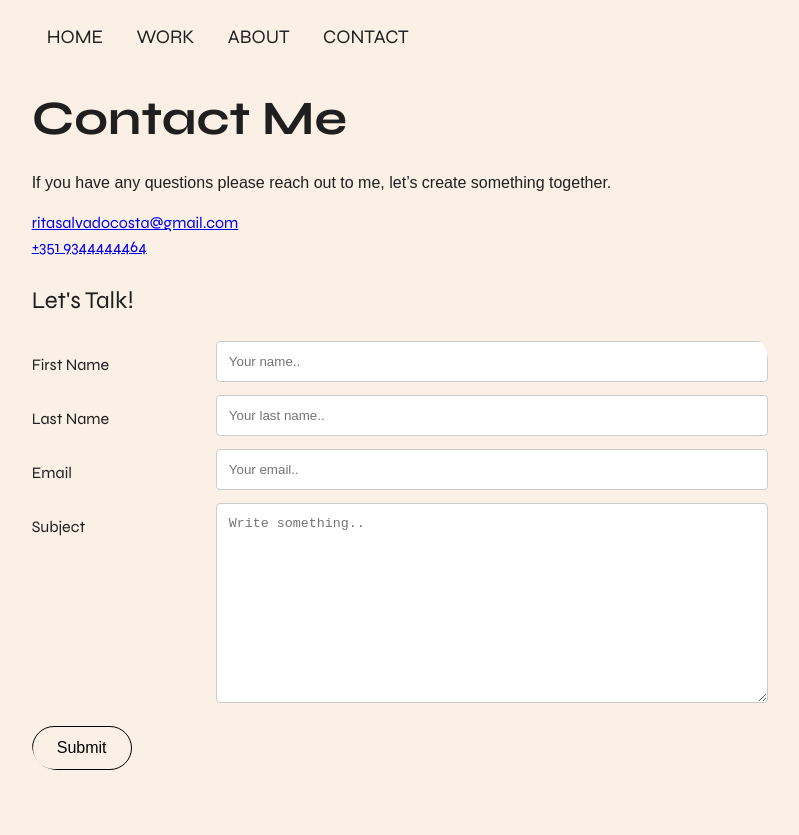
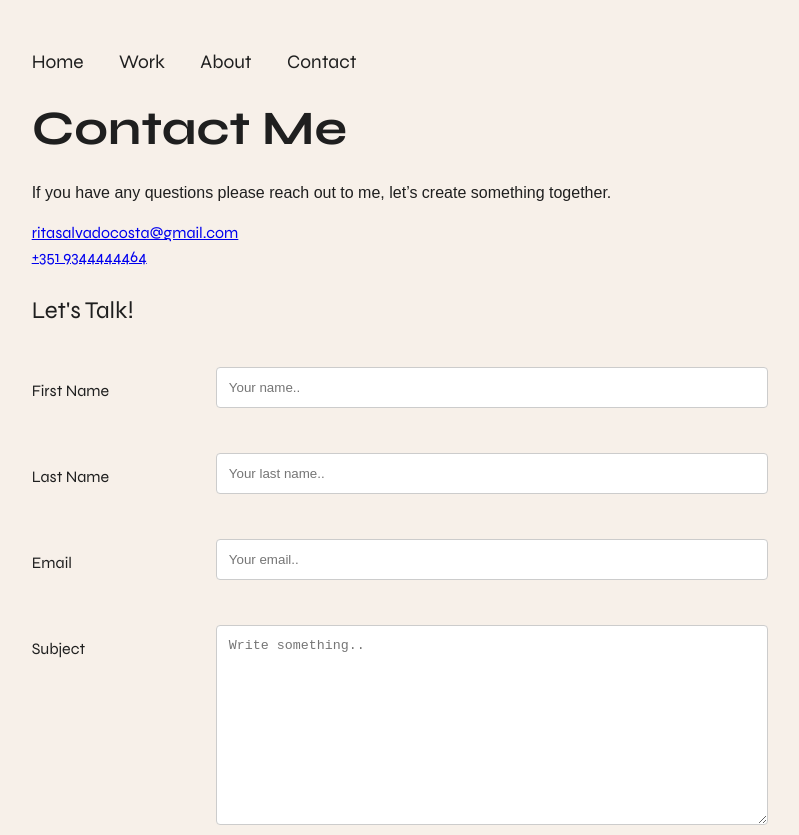
Before and after one commit to 61rita/projeto, an Astro site: page /contact in a window 1280 px wide. Shown: the top 835 px of the page, without its empty margins (240-1039 px from the left). Built offline with nearby package versions, Linux system fonts and the light colour scheme; Astro itself is replaced by a stand-in of ours; a web font is replaced by a local one.

Commit message:
Mediaqueries and tiny details

```diff
--- a/src/pages/contact.astro
+++ b/src/pages/contact.astro
@@ -14,7 +14,7 @@ const pageTitle = "Contact Me";
 
     <h2>Let's Talk!</h2>
 
-    <div class="container">
+    <div class="container-2">
         <form action="/action_page.php">
             <div class="row">
                 <div class="col-25">
--- a/src/styles/global.css
+++ b/src/styles/global.css
@@ -33,7 +33,7 @@
 
   :root {
     --black: #1f1f1f;
-    --white: #faf0e6;
+    --white: #f7f0e9;
   }
 
   html {
@@ -181,12 +181,12 @@
     flex-direction: row;
     flex-wrap: wrap;
     justify-content: space-between;
+    margin-top: 2rem;
   }
 
   .row img {
     display: flex;
     border-radius: 25px;
-    box-shadow: 0px 5px 15px -5px #000;
   }
 
   .column {
@@ -206,6 +206,7 @@
     overflow: hidden;
     border-radius: 25px;
     width: 100%;
+    box-shadow: 0px 5px 15px -5px #000;
   }
 
   .container img {
@@ -219,7 +220,7 @@
     left: 0;
     height: 100%;
     width: 100%;
-    padding: 2.5rem;
+    padding: 1.5rem;
     display: flex;
     flex-direction: column;
     justify-content: center;
@@ -230,11 +231,12 @@
   }
 
   .caption h3 {
+    font-size: 18px;
     margin: 0;
   }
 
   .caption p {
-    font-size: 14px;
+    font-size: 10px;
   }
 
   .container:hover .caption {
@@ -248,7 +250,7 @@
     left: 0;
     height: 100%;
     width: 100%;
-    padding: 4rem;
+    padding: 2rem;
     display: flex;
     flex-direction: column;
     justify-content: center;
@@ -260,11 +262,11 @@
 
   .caption-2 h3 {
     margin: 0;
-    font-size: 2.7rem;
+    font-size: 28px;
   }
 
   .caption-2 p {
-    font-size: 18px;
+    font-size: 14px;
   }
 
   .container:hover .caption-2 {
@@ -339,6 +341,7 @@
     content: 'WORDS';
     color: var(--black);
     animation: word-switch 5s infinite;
+    font-weight: 700;
   }
 
   @keyframes word-switch {
@@ -394,21 +397,21 @@
   .hamburger {
     padding-right: 20px;
     cursor: pointer;
+    margin-top: 1rem;
+    margin-bottom: 1rem;
   }
 
   .hamburger .line {
     display: block;
-    width: 40px;
+    width: 30px;
     height: 5px;
-    margin-bottom: 7px;
+    margin-bottom: 5px;
     background-color: var(--black);
     border-radius: 25px;
   }
 
   .nav-links {
     width: 100%;
-    top: 5rem;
-    left: 48px;
     display: none;
   }
 
@@ -416,8 +419,8 @@
     display: block;
     text-decoration: none;
     font-size: 1.2rem;
-    text-transform: uppercase;
     color: var(--black);
+    margin-top: 0.5rem;
   }
 
   .nav-links a:hover,
@@ -434,7 +437,6 @@
   }
 
   /* footer */
-
   h1.firsttitle {
     text-align: center;
     font-size: 1rem;
@@ -483,22 +485,51 @@
 
   @media (min-width: 600px){
 
+  /* nav styles */
   .nav-links {
-      display: block;
+    display:block;
     position: static;
     width: auto;
     background: none;
+    margin-top: 2rem;
   }
 
   .nav-links a {
     display: inline-block;
-      padding: 15px;
+    margin-right: 2rem;
   }
 
   .hamburger {
     display: none;
   }
 
+  /* work */
+  .caption {
+    padding: 2.5rem;
+  }
+
+  .caption h3 {
+    margin: 0;
+  }
+
+  .caption p {
+    font-size: 14px;
+  }
+
+  .caption-2 {
+    padding: 4rem;
+  }
+
+  .caption-2 h3 {
+    margin: 0;
+    font-size: 2.7rem;
+  }
+
+  .caption-2 p {
+    font-size: 18px;
+  }
+
+  /*contact*/
   input[type=submit] {
     margin-top: 1rem;
   }
@@ -522,7 +553,4 @@
   }
   }
 
-  @media screen and (min-width: 850px){
 }
-
-}
```
Also changed, not shown: src/layouts/MarkdownPostLayout.astro (+6 -6 lines). Lines whose indentation alone changed are shown as unchanged.
